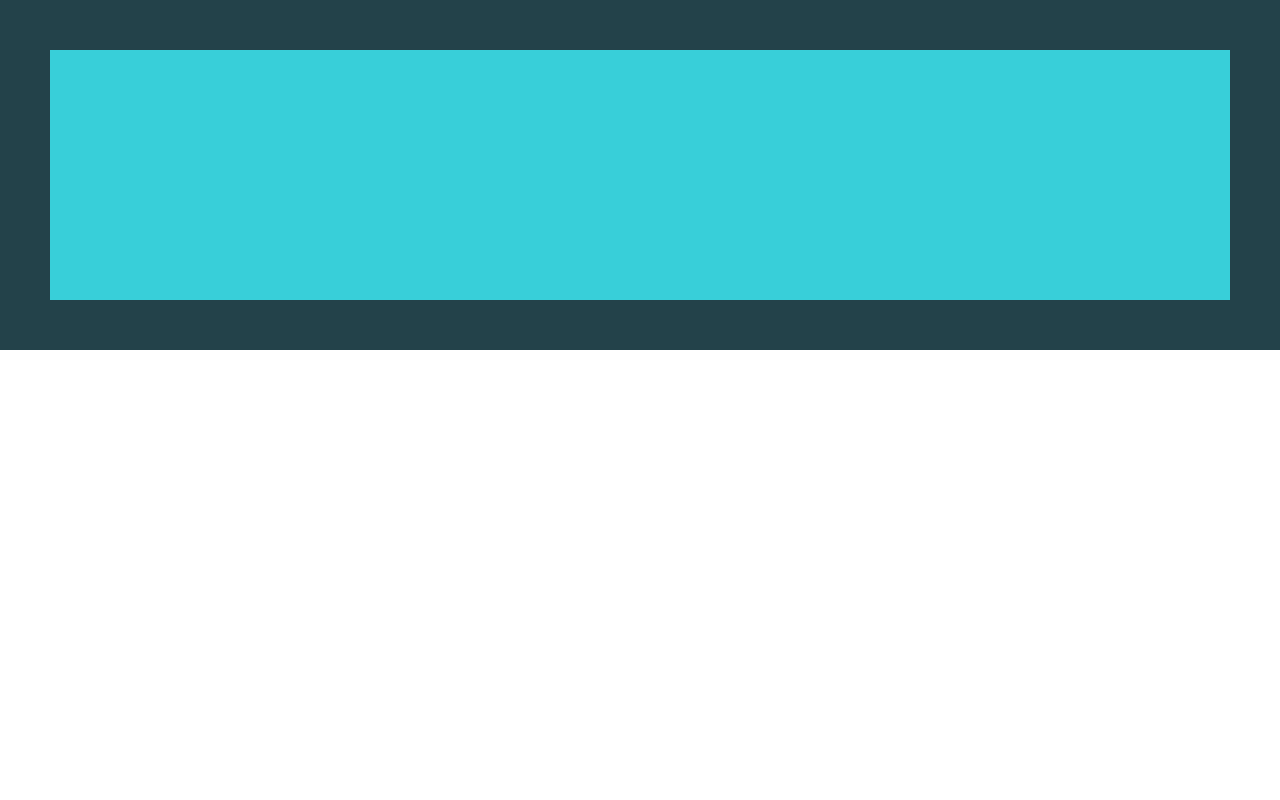
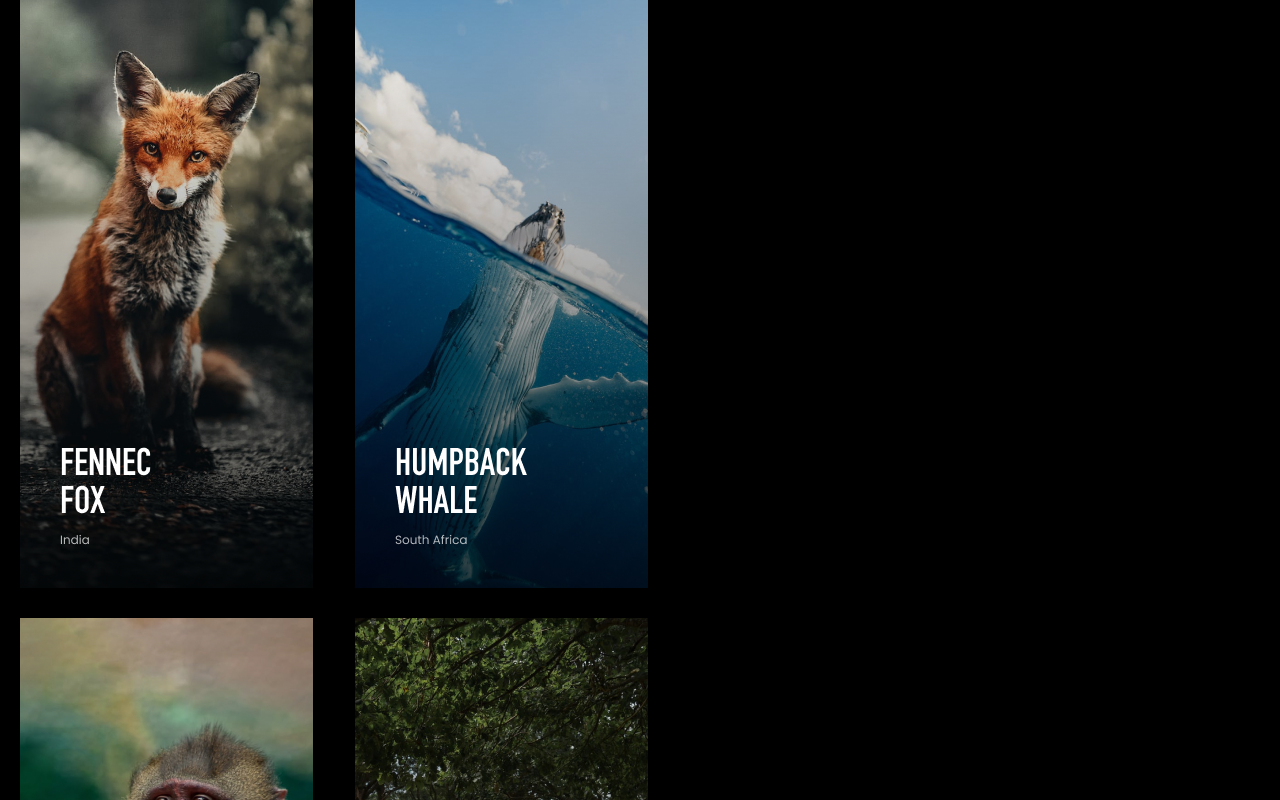
Before and after one commit to Herve-Gumiliza/COA-Challenge, a plain HTML site: page index.html in a window 1280 px wide. Shown: the top 800 px of the page. Drawn offline with Linux system fonts and the light colour scheme.

Commit message:
adding README file and Challenges folder

```diff
--- a/index.html
+++ b/index.html
@@ -1,13 +1,16 @@
 <!DOCTYPE html>
 <html lang="en">
 <head>
-    <meta charset="UTF-8">
-    <title>Day1</title>
+    <meta name="viewport" content="width=device-width, initial-scale=1.0">
+    <title>COA CHALLENGE</title>
     <link rel="stylesheet" href="style.css">
 </head>
 <body>
-    <div class="parent">
-        <div class="child"></div>
+    <div class="Photo-Gallery">
+        <img src="images/1.png">
+        <img src="images/2.png">
+        <img src="images/3.png">
+        <img src="images/4.png">
             </div>
 </body>
 </html>
--- a/style.css
+++ b/style.css
@@ -1,15 +1,29 @@
-*{ box-sizing: border-box;}
+*{
+    margin: 0;
+    padding: 0;
+    font-family: sans-serif;
+}
 
 body{
-    margin: 0;
+    background: black;
 }
 
-.parent {
-    background-color: #23424A;
-    padding: 50px;
+.Photo-Gallery{
+    margin-left: 20px;
+    margin-right: 20px;
+     width: 50%;
+     /* margin: 100px auto 50px;  */
+     display: grid;
+      grid-template-columns: repeat(auto-fit, minmax(250px, 1fr));
+     grid-gap: 30px;
 }
-
-.child {
-    background-color: #38cfd9;
-    height: 250px;
+.Photo-Gallery img{
+    /* width: 45%; */
+    cursor: pointer;
+    transition: 0.4s;
 }
+.Photo-Gallery img:hover{
+    transform: scale(0.8);
+    border-radius: 20px;
+    box-shadow: 0 32px 7px rgba(0, 0, 0, 0.5);
+}
```
Also changed, not shown: Challenges/arrayMap.js (added), Challenges/stringTransform.js (added), images/1.png (added), images/2.png (added), images/3.png (added), images/4.png (added), 1 other file.
